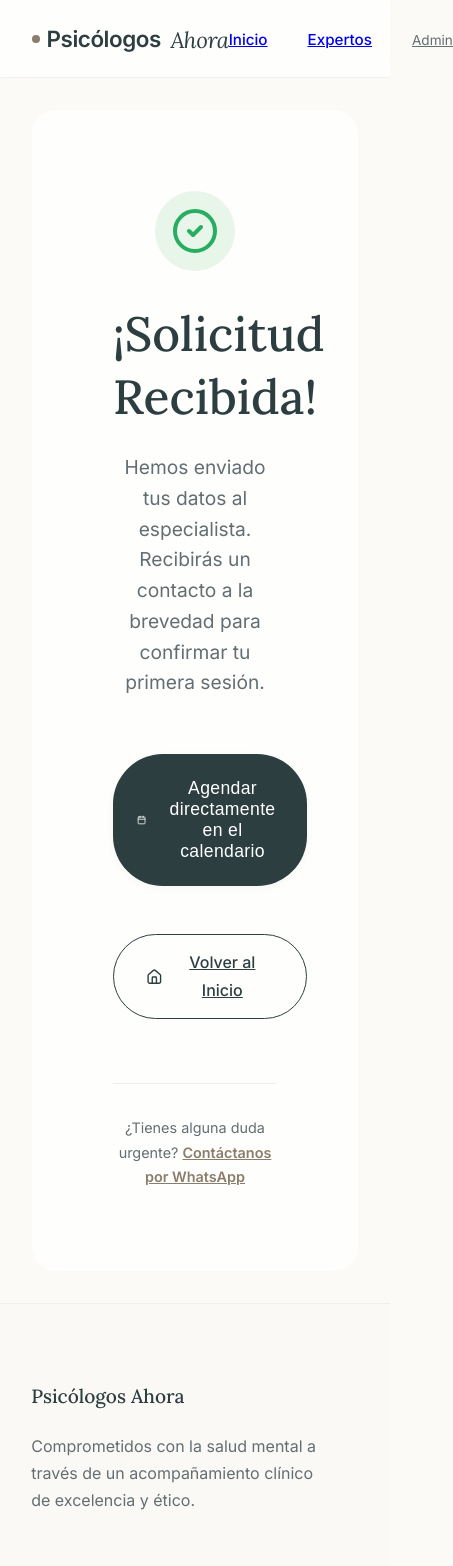
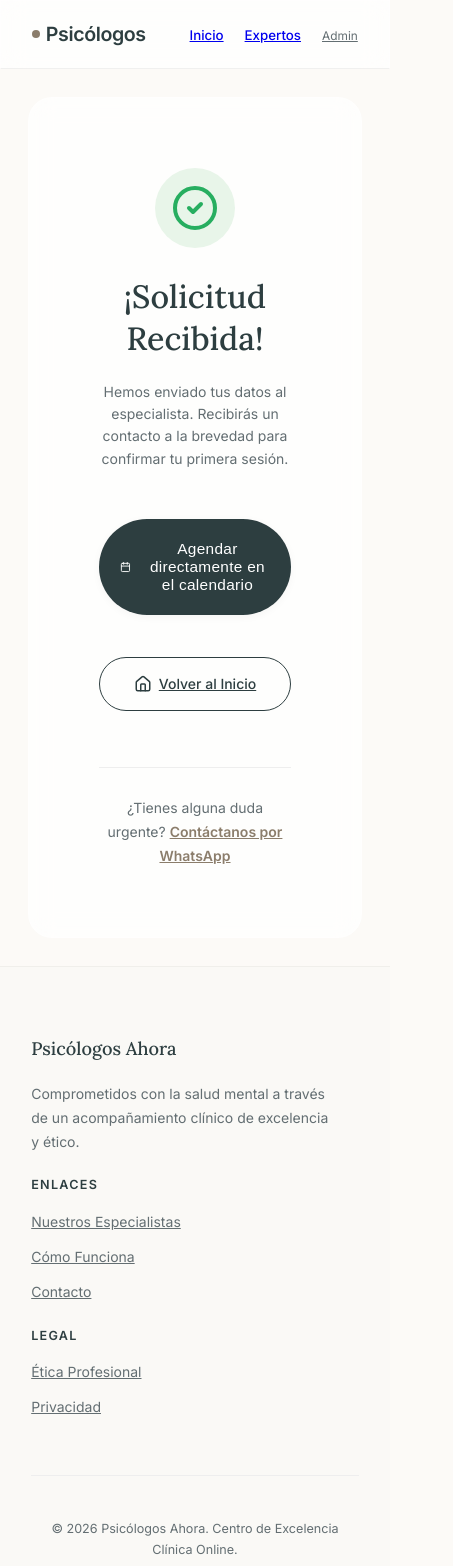
Before and after one commit to contactopsicologosahora-ops/sitio, a Next.js app: page /gracias in a window 390 px wide. Shown: the top 1566 px of the page, 453 px wide, since content can reach past the window. Built offline with nearby package versions, Linux system fonts and the light colour scheme.

Commit message:
Optimize mobile responsiveness: globals.css, layout, page, and booking flow

```diff
--- a/src/app/globals.css
+++ b/src/app/globals.css
@@ -155,3 +155,59 @@ h3,
 .animate-fade {
   animation: fadeIn 0.8s ease forwards;
 }
+
+/* ==========================================
+   Mobile Responsiveness & Adaptive Layouts
+   ========================================== */
+@media (max-width: 1024px) {
+  html {
+    font-size: 15px; /* Slight typography scaling */
+  }
+}
+
+@media (max-width: 768px) {
+  html {
+    font-size: 14px;
+  }
+
+  /* Make section padding smaller on mobile */
+  section {
+    padding-left: 5% !important;
+    padding-right: 5% !important;
+    padding-top: 4rem !important;
+    padding-bottom: 4rem !important;
+  }
+
+  /* Typography Adjustments */
+  h1 { font-size: 2.8rem !important; }
+  h2 { font-size: 2.2rem !important; }
+  h3 { font-size: 1.3rem !important; }
+  p { font-size: 1rem !important; }
+
+  /* Buttons full width on mobile */
+  .premium-btn, .secondary-btn {
+    width: 100%;
+    justify-content: center;
+    padding: 1rem;
+  }
+
+  /* Flexbox handling for stacked layouts */
+  .mobile-stack {
+    flex-direction: column !important;
+    align-items: stretch !important;
+    gap: 1.5rem !important;
+  }
+
+  .mobile-grid-1 {
+    grid-template-columns: 1fr !important;
+  }
+
+  /* Hide decorative elements on very small screens */
+  .hide-on-mobile {
+    display: none !important;
+  }
+}
+
+@media (max-width: 480px) {
+  h1 { font-size: 2.3rem !important; }
+}
--- a/src/app/gracias/page.tsx
+++ b/src/app/gracias/page.tsx
@@ -1,9 +1,10 @@
 "use client";
 import { useSearchParams } from "next/navigation";
-import { CheckCircle2, Calendar, MessageSquare, ArrowRight, Home } from "lucide-react";
+import { CheckCircle2, Calendar, Home } from "lucide-react";
 import Link from "next/link";
+import { Suspense } from "react";
 
-export default function Gracias() {
+function GraciasContent() {
     const searchParams = useSearchParams();
     const therapistId = searchParams.get("therapistId");
 
@@ -40,3 +41,11 @@ export default function Gracias() {
         </div>
     );
 }
+
+export default function Gracias() {
+    return (
+        <Suspense fallback={<div>Cargando...</div>}>
+            <GraciasContent />
+        </Suspense>
+    );
+}
--- a/src/app/layout.tsx
+++ b/src/app/layout.tsx
@@ -25,16 +25,18 @@ export default function RootLayout({
                     zIndex: 100,
                     padding: '1.2rem 8%',
                     display: 'flex',
+                    flexWrap: 'wrap',
                     justifyContent: 'space-between',
                     alignItems: 'center',
-                    borderBottom: '1px solid rgba(0,0,0,0.05)'
+                    borderBottom: '1px solid rgba(0,0,0,0.05)',
+                    gap: '1rem'
                 }}>
                     <div style={{ fontSize: '1.4rem', fontWeight: '600', color: 'var(--primary)', letterSpacing: '-0.02em', display: 'flex', alignItems: 'center', gap: '0.4rem' }}>
                         <span style={{ width: '8px', height: '8px', borderRadius: '50%', backgroundColor: 'var(--accent)' }}></span>
-                        Psicólogos <span className="serif-font" style={{ fontWeight: '400', fontStyle: 'italic', marginLeft: '0.2rem' }}>Ahora</span>
+                        Psicólogos <span className="serif-font hide-on-mobile" style={{ fontWeight: '400', fontStyle: 'italic', marginLeft: '0.2rem' }}>Ahora</span>
                     </div>
                     <nav>
-                        <ul style={{ display: 'flex', gap: '2.5rem', listStyle: 'none' }}>
+                        <ul style={{ display: 'flex', gap: '1.5rem', listStyle: 'none', flexWrap: 'wrap', justifyContent: 'center' }}>
                             <li><a href="/" style={{ fontSize: '0.95rem', fontWeight: '500' }}>Inicio</a></li>
                             <li><a href="/terapeutas" style={{ fontSize: '0.95rem', fontWeight: '500' }}>Expertos</a></li>
                             <li><a href="/dashboard/admin" style={{ color: 'var(--text-soft)', fontSize: '0.85rem' }}>Admin</a></li>
@@ -43,7 +45,7 @@ export default function RootLayout({
                 </header>
                 <main>{children}</main>
                 <footer style={{ padding: '5rem 8% 3rem', backgroundColor: '#faf9f6', borderTop: '1px solid #f0efeb' }}>
-                    <div style={{ display: 'grid', gridTemplateColumns: 'repeat(auto-fit, minmax(200px, 1fr))', gap: '3rem', marginBottom: '4rem' }}>
+                    <div className="mobile-stack" style={{ display: 'grid', gridTemplateColumns: 'repeat(auto-fit, minmax(200px, 1fr))', gap: '3rem', marginBottom: '4rem' }}>
                         <div>
                             <h3 style={{ marginBottom: '1.5rem', fontSize: '1.2rem' }}>Psicólogos Ahora</h3>
                             <p style={{ color: 'var(--text-soft)', maxWidth: '300px' }}>Comprometidos con la salud mental a través de un acompañamiento clínico de excelencia y ético.</p>
```
Also changed, not shown: src/app/page.tsx (+4 -5 lines), src/components/BookingFlow.tsx (+8 -8 lines).
